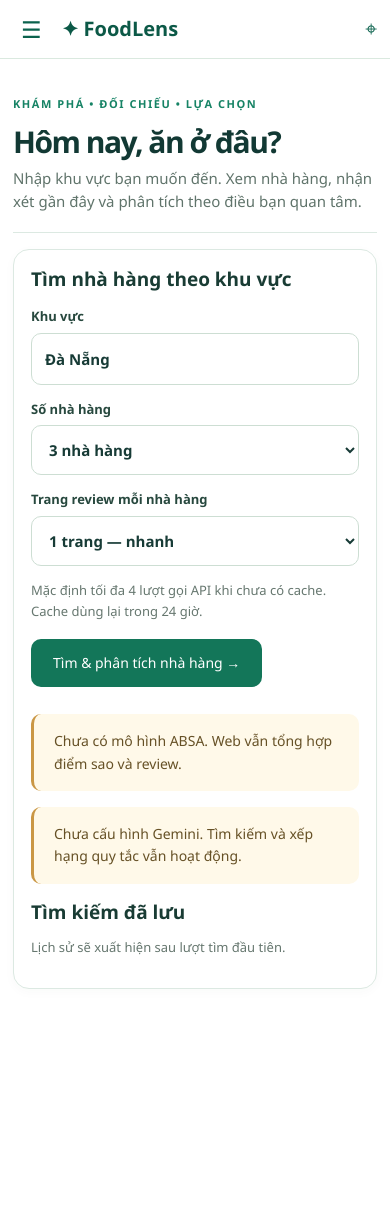
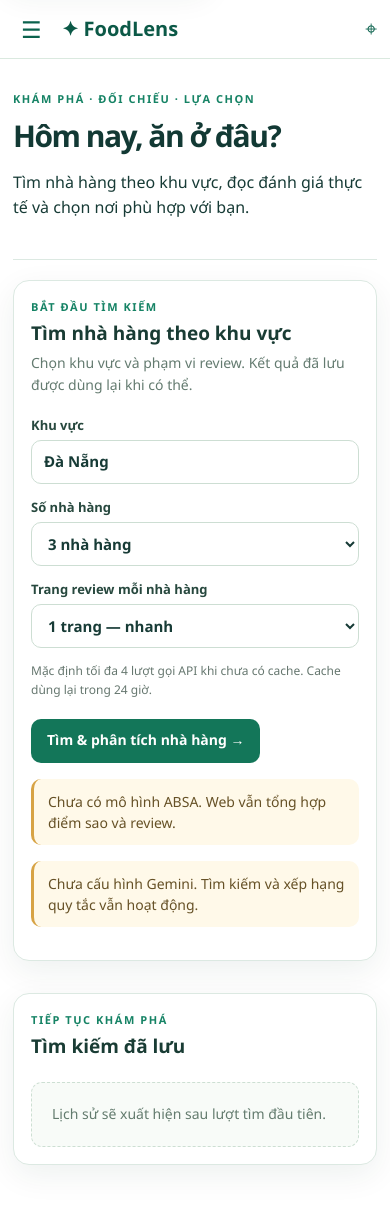
Before and after one commit to anthenguyen9/deepleaning_july, a Flask app: page / in a window 390 px wide. Before the commit the page ends 989 px from the top, so only its background shows below. Run offline with Flask 3, Linux system fonts and the light colour scheme; the visitor is signed in with stand-in values (Sample User, id 1); data comes from the database, SQL or seed files in the repository; data that the repository does not hold is empty.

Commit message:
Polish FoodLens pages and responsive UI

```diff
--- /dev/null
+++ b/static/ui_refresh.css
@@ -0,0 +1,107 @@
+/* Shared polish for the existing Flask pages. Keep the data and form contracts intact. */
+:root{--fl-shadow:0 10px 32px rgba(14,61,43,.07)}
+body{color:#213d34}
+.fl-skip-link{position:fixed;z-index:9999;top:8px;left:8px;transform:translateY(-150%);padding:10px 15px;border-radius:9px;background:#fff;color:#075d48;font-weight:700;box-shadow:var(--fl-shadow)}
+.fl-skip-link:focus{transform:translateY(0)}
+.foodlens-assistant .fl-workspace{min-width:0}
+.standard-content .panel{box-shadow:var(--fl-shadow)}
+.standard-content .panel h2{margin-top:0}
+.standard-content p,.auth-content p{line-height:1.55}
+.standard-content .eyebrow{font-weight:800}
+.standard-content input,.standard-content select,.standard-content textarea,.auth-content input,.auth-content select,.auth-content textarea{min-height:44px;padding:10px 12px}
+.standard-content textarea,.auth-content textarea{min-height:106px;resize:vertical}
+.standard-content label,.auth-content label{display:block;line-height:1.4}
+.standard-content button,.auth-content button{min-height:44px;padding:10px 16px;font-weight:700}
+.standard-content button:disabled,.auth-content button:disabled{opacity:.55;cursor:not-allowed}
+.standard-content a:hover,.auth-content a:hover{text-decoration-thickness:2px}
+.standard-content .notice,.auth-content .notice{padding:12px 14px;line-height:1.5}
+.standard-content .notice:not(.error):not(.success){border-left:3px solid #d7a345}
+.standard-content .notice.error{border-left:3px solid #c9604c}
+.standard-content .notice.success{border-left:3px solid #3da779}
+.fl-simple-head{display:block;background:transparent;border:0;padding:0;margin:0 0 20px}
+.fl-simple-head .eyebrow{margin:0 0 5px}
+.fl-simple-head h1{margin:0 0 7px;font-size:clamp(28px,3vw,38px);line-height:1.15;letter-spacing:-.035em;color:#123934}
+.fl-simple-head>p:last-child{margin:0;color:#63796e}
+.standard-content .fl-hero{display:flex;justify-content:space-between;align-items:center;gap:20px;padding:14px 0 23px;margin-bottom:20px}
+.fl-hero>div{min-width:0}
+.fl-hero-link{flex:none;display:inline-flex;gap:12px;align-items:center;min-height:44px;padding:10px 16px;border:1px solid #bedcc8;border-radius:10px;background:#eaf6ef;text-decoration:none;font-weight:750;white-space:nowrap}
+.fl-hero-link:hover{background:#dff1e6}
+.fl-page-grid{display:grid;grid-template-columns:minmax(0,1.65fr) minmax(290px,1fr);gap:18px;align-items:start}
+.fl-page-grid>*{min-width:0}
+.standard-content .fl-primary-panel,.standard-content .fl-secondary-panel{margin:0}
+.fl-primary-panel>.eyebrow,.fl-secondary-panel>.eyebrow{margin:0 0 6px}
+.standard-content .fl-primary-panel h2,.standard-content .fl-secondary-panel h2{margin:0 0 7px}
+.fl-section-help,.fl-section-heading p{color:#647b70;font-size:14px;margin:0 0 20px}
+.fl-section-heading{display:flex;align-items:start;justify-content:space-between;gap:10px;margin-bottom:17px}
+.fl-section-heading .eyebrow{margin:0 0 6px}
+.fl-section-heading p{margin:2px 0 0}
+.standard-content .search-form{margin:0}
+.standard-content .search-form>label{margin-bottom:14px}
+.standard-content .search-form .row{margin-bottom:6px}
+.fl-form-help{font-size:12px;margin:8px 0 15px}
+.standard-content .history{display:flex;justify-content:space-between;gap:12px;align-items:center;text-decoration:none;transition:background .15s,border-color .15s,transform .15s}
+.standard-content .history:hover{transform:translateY(-1px)}
+.standard-content .history span:first-child{display:flex;flex-direction:column;min-width:0;gap:4px}
+.standard-content .history strong{font-size:14px;overflow-wrap:anywhere}
+.standard-content .history small{font-size:12px;color:#688074}
+.fl-history-arrow{font-size:19px;color:#18805e}
+.fl-empty-inline{padding:20px;border:1px dashed #cddfd3;border-radius:11px;color:#637b6e;background:#f8fbf8;font-size:14px}
+.fl-profile-grid{grid-template-columns:minmax(0,1.8fr) minmax(270px,1fr)}
+.fl-profile-grid .fl-primary-panel form>*:not(input){margin-bottom:15px}
+.fl-profile-grid .fl-primary-panel form>button{margin-top:4px}
+.fl-memory-summary{padding:16px;background:#f2f9f4;border:1px solid #dcebe1;border-radius:11px;overflow-wrap:anywhere}
+.fl-profile-grid .danger{width:100%;margin-top:8px}
+.standard-content .restaurant{border-left-width:3px;box-shadow:var(--fl-shadow)}
+.standard-content .restaurant>.heading{gap:16px}
+.standard-content .restaurant .rating{white-space:nowrap}
+.standard-content .restaurant .feedback{display:flex;flex-wrap:wrap;align-items:center;gap:8px}
+.standard-content .restaurant .feedback span{font-size:13px;font-weight:700;color:#4c6659}
+.standard-content .restaurant .feedback button{margin:0}
+.standard-content .restaurant .stats{margin:18px 0}
+.standard-content .restaurant details{padding:12px 0;border-top:1px solid #e6eee9}
+.standard-content .restaurant details summary{min-height:30px;font-weight:700;cursor:pointer}
+.standard-content .restaurant p{overflow-wrap:anywhere}
+.standard-content .chat .messages{max-height:390px;overflow-y:auto;padding:12px}
+.standard-content .chat .message{max-width:85%;padding:10px 13px;margin:9px 0;border-radius:12px}
+.standard-content .chat .message.user{margin-left:auto}
+.standard-content .chat .message.assistant{margin-right:auto}
+.standard-content .chat .message p{line-height:1.6}
+.standard-content .annotation-grid fieldset{border-radius:10px}
+.fl-admin-head{padding-bottom:16px;border-bottom:1px solid #dfeae2;margin-bottom:20px}
+.fl-admin-head .eyebrow{margin:0 0 5px}
+.fl-admin-head p:last-child{margin:3px 0 0;color:#647b70}
+.fl-annotation-card>h2{margin-bottom:3px!important}
+.fl-annotation-card>.muted{overflow-wrap:anywhere}
+.fl-annotation-card>.review{font-size:15px;line-height:1.65;padding:16px 18px;background:#f8fbf9}
+.fl-annotation-card form>button{margin-top:4px}
+.standard-content .annotation-grid label{display:flex;align-items:center;gap:7px;padding:4px 8px;border-radius:7px;cursor:pointer}
+.standard-content .annotation-grid label:hover{background:#edf6f0}
+.standard-content .annotation-grid input{min-height:0;width:17px;height:17px;margin:0;accent-color:#137659}
+.standard-content #location-form{gap:12px 18px;margin:18px 0 24px}
+.standard-content #location-form label{margin:0}
+.standard-content #location-form button{grid-column:1/-1}
+.standard-content #location-form select{margin-bottom:0}
+.fl-location-detail .stats{max-width:430px}
+.fl-location-detail form{max-width:480px;margin-top:18px;padding-top:17px;border-top:1px solid #e6eee9}
+.auth-content{width:min(640px,calc(100% - 32px));margin-top:clamp(28px,7vh,76px)}
+.auth-content .panel{box-shadow:0 18px 50px rgba(13,60,43,.10)}
+.auth-content .admin-login{max-width:none}
+.auth-content h1{letter-spacing:-.035em;margin:0 0 8px}
+.auth-content .eyebrow{margin:0 0 5px;color:#168365;font-size:11px;font-weight:800;letter-spacing:.13em}
+.auth-content .fl-auth-intro{margin:0;color:#657b70}
+.auth-content form{margin-top:22px}
+.auth-content form label{margin-bottom:15px}
+.auth-content form button{min-width:160px}
+.auth-content .panel>p:last-child{padding-top:17px;border-top:1px solid #e7eee9;margin-top:24px}
+/* Dense data on the assistant page needs to remain legible on laptop and phone. */
+.fl-card-rating,.fl-card-address{font-size:13px}
+.fl-tags span,.fl-card-quote,.fl-card-score p,.fl-card-score small,.fl-aspect-mini{font-size:12px}
+.fl-card-score p{line-height:1.4}
+.fl-score-note,.fl-panel-title span,.fl-review-meta,.fl-metric-note,.fl-aspect-row,.fl-aspect-row strong,.fl-suggestions>span,.fl-suggestions button,.fl-footnote{font-size:12px}
+.fl-review p{font-size:13px;line-height:1.55}
+.fl-evidence .fl-tab-panel h2{font-size:16px}
+.fl-message-sources a{font-size:12px}
+.fl-tabs button,.fl-detail-tabs button{font-size:13px;min-height:44px}
+@media(max-width:1050px){.fl-page-grid{grid-template-columns:1fr}.standard-content .fl-secondary-panel{margin-bottom:17px}}
+@media(max-width:767px){.standard-content .fl-hero{display:block;padding-top:3px}.fl-hero-link{margin-top:15px}.standard-content .fl-primary-panel,.standard-content .fl-secondary-panel{margin-bottom:14px}.fl-profile-grid .danger{width:auto}.standard-content .chat .message{max-width:100%}.fl-card-quote{font-size:13px}.fl-review p{font-size:14px}}
+@media(max-width:430px){.fl-hero-link{width:100%;justify-content:center}.standard-content .restaurant .rating{font-size:24px}.auth-content form button{width:100%}}
--- a/templates/admin_annotations.html
+++ b/templates/admin_annotations.html
@@ -1,10 +1,10 @@
 {% extends 'base.html' %}
 {% block content %}
 <link rel="stylesheet" href="{{ url_for('static',filename='admin.css') }}">
-<div class="heading"><div><h1>Gán nhãn review</h1><p>{{ reviewed }} nhãn đã lưu / {{ total }} review có nội dung. Dự đoán mô hình không được dùng làm nhãn gold.</p></div>
+<div class="heading fl-admin-head"><div><p class="eyebrow">DỮ LIỆU HUẤN LUYỆN</p><h1>Gán nhãn review</h1><p>{{ reviewed }} nhãn đã lưu / {{ total }} review có nội dung. Dự đoán mô hình không được dùng làm nhãn gold.</p></div>
 <div><a href="{{ url_for('admin.export') }}">Xuất JSON nhãn đã lưu</a></div></div>
 {% for row in rows %}
-<section class="panel">
+<section class="panel fl-annotation-card">
   <h2>{{ row.restaurant_name }}</h2>
   <p class="muted">Review {{ row.id }} · {{ row.published_at or 'Không có ngày ISO' }} · {{ row.rating if row.rating is not none else 'Không có điểm' }} sao</p>
   <p class="review">{{ row.text }}</p>
--- a/templates/base.html
+++ b/templates/base.html
@@ -7,8 +7,10 @@
   <link rel="stylesheet" href="{{ url_for('static',filename='style.css') }}">
   {% if current_user %}<link rel="stylesheet" href="{{ url_for('static',filename='assistant.css') }}">{% endif %}
   <link rel="stylesheet" href="{{ url_for('static',filename='pages.css') }}">
+  <link rel="stylesheet" href="{{ url_for('static',filename='ui_refresh.css') }}">
 </head>
 <body class="{{ 'foodlens-assistant' if current_user else 'foodlens-auth' }}">
+<a class="fl-skip-link" href="#main-content">Chuyển đến nội dung</a>
 {% if current_user %}
 <div class="fl-app">
   {% include '_sidebar.html' %}
--- a/templates/home.html
+++ b/templates/home.html
@@ -1,13 +1,27 @@
-{% extends 'base.html' %}{% block content %}
-<section class="hero"><p class="eyebrow">KHÁM PHÁ • ĐỐI CHIẾU • LỰA CHỌN</p><h1>Hôm nay, ăn ở đâu?</h1><p>Nhập khu vực bạn muốn đến. Xem nhà hàng, nhận xét gần đây và phân tích theo điều bạn quan tâm.</p></section>
-<section class="panel" id="search"><h2>Tìm nhà hàng theo khu vực</h2>
-<form action="{{ url_for('search') }}" method="post" class="search-form"><input type="hidden" name="csrf" value="{{ session.csrf }}">
-<label>Khu vực<input name="area" required minlength="2" maxlength="160" value="{{ profile.area }}" placeholder="Ví dụ: Hải Châu, Đà Nẵng"></label>
-<div class="row"><label>Số nhà hàng<select name="limit">{% for n in range(1,6) %}<option value="{{ n }}" {% if n==3 %}selected{% endif %}>{{ n }} nhà hàng</option>{% endfor %}</select></label>
-<label>Trang review mỗi nhà hàng<select name="pages"><option value="1">1 trang — nhanh</option><option value="2">2 trang</option><option value="3">3 trang</option></select></label></div>
-<p class="muted">Mặc định tối đa 4 lượt gọi API khi chưa có cache. Cache dùng lại trong 24 giờ.</p>
-<button type="submit">Tìm & phân tích nhà hàng →</button><p class="loading" hidden>Đang lấy dữ liệu và phân tích… Có thể mất vài phút, vui lòng giữ trang mở.</p></form>
-{% if not model_ready %}<div class="notice">Chưa có mô hình ABSA. Web vẫn tổng hợp điểm sao và review.</div>{% endif %}
-{% if not gemini_ready %}<div class="notice">Chưa cấu hình Gemini. Tìm kiếm và xếp hạng quy tắc vẫn hoạt động.</div>{% endif %}
-<h2>Tìm kiếm đã lưu</h2>{% for h in history %}<a class="history" href="{{ url_for('results',sid=h.id) }}"><strong>{{ h.area }}</strong><span>{{ h.created_at[:16].replace('T',' ') }} UTC · {{ 'Chưa đầy đủ' if h.status=='partial' else 'Đã lưu' }}</span></a>{% else %}<p class="muted">Lịch sử sẽ xuất hiện sau lượt tìm đầu tiên.</p>{% endfor %}
-</section>{% endblock %}
+{% extends 'base.html' %}
+{% block content %}
+<header class="hero fl-hero">
+  <div><p class="eyebrow">KHÁM PHÁ · ĐỐI CHIẾU · LỰA CHỌN</p><h1>Hôm nay, ăn ở đâu?</h1><p>Tìm nhà hàng theo khu vực, đọc đánh giá thực tế và chọn nơi phù hợp với bạn.</p></div>
+  {% if current_user.role == 'user' %}<a class="fl-hero-link" href="{{ url_for('assistant_page') }}">Hỏi trợ lý nhà hàng <span aria-hidden="true">↗</span></a>{% endif %}
+</header>
+<div class="fl-page-grid">
+  <section class="panel fl-primary-panel" id="search">
+    <p class="eyebrow">BẮT ĐẦU TÌM KIẾM</p><h2>Tìm nhà hàng theo khu vực</h2>
+    <p class="fl-section-help">Chọn khu vực và phạm vi review. Kết quả đã lưu được dùng lại khi có thể.</p>
+    <form action="{{ url_for('search') }}" method="post" class="search-form">
+      <input type="hidden" name="csrf" value="{{ session.csrf }}">
+      <label>Khu vực<input name="area" required minlength="2" maxlength="160" value="{{ profile.area }}" placeholder="Ví dụ: Hải Châu, Đà Nẵng"></label>
+      <div class="row"><label>Số nhà hàng<select name="limit">{% for n in range(1,6) %}<option value="{{ n }}" {% if n==3 %}selected{% endif %}>{{ n }} nhà hàng</option>{% endfor %}</select></label>
+      <label>Trang review mỗi nhà hàng<select name="pages"><option value="1">1 trang — nhanh</option><option value="2">2 trang</option><option value="3">3 trang</option></select></label></div>
+      <p class="muted fl-form-help">Mặc định tối đa 4 lượt gọi API khi chưa có cache. Cache dùng lại trong 24 giờ.</p>
+      <button type="submit">Tìm & phân tích nhà hàng <span aria-hidden="true">→</span></button><p class="loading" hidden role="status">Đang lấy dữ liệu và phân tích… Có thể mất vài phút, vui lòng giữ trang mở.</p>
+    </form>
+    {% if not model_ready %}<div class="notice">Chưa có mô hình ABSA. Web vẫn tổng hợp điểm sao và review.</div>{% endif %}
+    {% if not gemini_ready %}<div class="notice">Chưa cấu hình Gemini. Tìm kiếm và xếp hạng quy tắc vẫn hoạt động.</div>{% endif %}
+  </section>
+  <section class="panel fl-secondary-panel" aria-labelledby="history-title">
+    <div class="fl-section-heading"><div><p class="eyebrow">TIẾP TỤC KHÁM PHÁ</p><h2 id="history-title">Tìm kiếm đã lưu</h2></div></div>
+    {% for h in history %}<a class="history" href="{{ url_for('results',sid=h.id) }}"><span><strong>{{ h.area }}</strong><small>{{ h.created_at[:16].replace('T',' ') }} UTC · {{ 'Chưa đầy đủ' if h.status=='partial' else 'Đã lưu' }}</small></span><span class="fl-history-arrow" aria-hidden="true">↗</span></a>{% else %}<div class="fl-empty-inline">Lịch sử sẽ xuất hiện sau lượt tìm đầu tiên.</div>{% endfor %}
+  </section>
+</div>
+{% endblock %}
--- a/templates/login.html
+++ b/templates/login.html
@@ -2,7 +2,9 @@
 {% block content %}
 <link rel="stylesheet" href="{{ url_for('static',filename='admin.css') }}">
 <section class="panel admin-login">
+  <p class="eyebrow">CHÀO MỪNG TRỞ LẠI</p>
   <h1>Đăng nhập</h1>
+  <p class="fl-auth-intro">Tiếp tục khám phá nhà hàng và các gợi ý theo khẩu vị của bạn.</p>
   <form method="post" action="{{ url_for('auth.login') }}">
     <input type="hidden" name="csrf" value="{{ session.csrf }}">
     <label>Tài khoản<input name="username" required autocomplete="username"></label>
--- a/templates/register.html
+++ b/templates/register.html
@@ -1,6 +1,6 @@
 {% extends 'base.html' %}
 {% block content %}
-<section class="panel"><h1>Đăng ký và tạo hồ sơ</h1><p>Nhập đầy đủ thông tin để bắt đầu dùng gợi ý cá nhân hóa.</p>
+<section class="panel"><p class="eyebrow">BẮT ĐẦU VỚI FOODLENS</p><h1>Đăng ký và tạo hồ sơ</h1><p class="fl-auth-intro">Nhập đầy đủ thông tin để bắt đầu dùng gợi ý cá nhân hóa.</p>
 <form method="post" action="{{ url_for('auth.register') }}">
 <input type="hidden" name="csrf" value="{{ session.csrf }}">
 <div class="row"><label>Tên đăng nhập<input name="username" minlength="3" maxlength="40" required autocomplete="username" value="{{ request.form.get('username','') }}"></label>
```
Also changed, not shown: templates/admin_locations.html (+7 -5 lines), templates/profile.html (+15 -14 lines).
